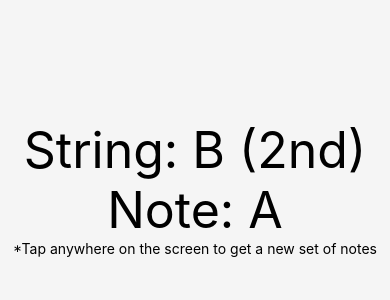
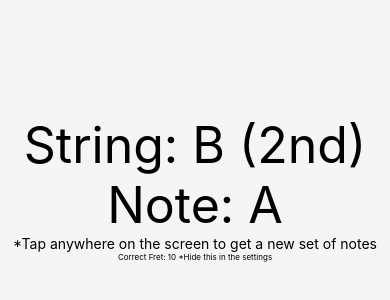
Before and after one commit to Brandon205/guitario, a React Native app: screen / in a window 390 px wide. Shown: the part 234-534 px from the top of the page. Built offline with nearby package versions, Linux system fonts and the light colour scheme.

Commit message:
Made a correct fret function

```diff
--- a/components/Notes.js
+++ b/components/Notes.js
@@ -1,9 +1,12 @@
 import React, { useState, useEffect} from 'react'
 import { View, Text, Platform, StyleSheet, Dimensions} from 'react-native'
+// import frets from './components/frets.json';
+const frets = require('./frets.json')
 
 export default function Notes() {
     const [note, setNote] = useState(undefined)
     const [string, setString] = useState(undefined)
+    const [answer, setAnswer] = useState(undefined)
 
     useEffect(() => {
         if (Platform.OS === 'web') {
@@ -21,29 +24,29 @@ export default function Notes() {
     }, [])
 
     let createNote = () => {
-        let tempNote = Math.floor(Math.random() * 7)
-        let tempString = Math.floor(Math.random() * 6)
+        let tempNote = (Math.floor(Math.random() * 7)).toString()
+        let tempString = (Math.floor(Math.random() * 6)).toString()
 
         switch (tempNote) {
-            case 0:
+            case "0":
                 setNote("A")
                 break;
-            case 1:
+            case "1":
                 setNote("B")
                 break;
-            case 2:
+            case "2":
                 setNote("C")
                 break;
-            case 3:
+            case "3":
                 setNote("D")
                 break;
-            case 4:
+            case "4":
                 setNote("E")
                 break;
-            case 5:
+            case "5":
                 setNote("F")
                 break;
-            case 6:
+            case "6":
                 setNote("G")
                 break;
             default:
@@ -51,27 +54,29 @@ export default function Notes() {
         }
 
         switch (tempString) {
-            case 0:
+            case "0":
                 setString("E (6th)")
                 break;
-            case 1:
+            case "1":
                 setString("A (5th)")
                 break;
-            case 2:
+            case "2":
                 setString("D (4th)")
                 break;
-            case 3:
+            case "3":
                 setString("G (3rd)")
                 break;
-            case 4:
+            case "4":
                 setString("B (2nd)")
                 break;
-            case 5:
+            case "5":
                 setString("e (1st)")
                 break;
             default:
                 setString("Uh oh, this should be a string...")
         }
+
+        setAnswer(frets[tempString][tempNote])
     }
 
     return (
@@ -79,6 +84,7 @@ export default function Notes() {
             <Text style={styles.noteText}>String: {string}</Text>
             <Text style={styles.noteText}>Note: {note}</Text>
             <Text style={{color: 'black'}}>*Tap anywhere on the screen to get a new set of notes</Text>
+            <Text style={styles.answer}>Correct Fret: {answer} *Hide this in the settings</Text>
         </View>
     )
 }
@@ -96,5 +102,8 @@ const styles = StyleSheet.create({
     noteText: {
         fontSize: 50,
         color: 'black'
+    },
+    answer: {
+        fontSize: 8
     }
 })
--- /dev/null
+++ b/components/frets.json
@@ -0,0 +1,56 @@
+{
+   "0": {
+       "0": "5",
+       "1": "7",
+       "2": "8",
+       "3": "10",
+       "4": "12",
+       "5": "1",
+       "6": "3"
+   },
+   "1": {
+       "0": "12",
+       "1": "2",
+       "2": "3",
+       "3": "5",
+       "4": "7",
+       "5": "9",
+       "6": "10"
+   },
+   "2": {
+       "0": "7",
+       "1": "9",
+       "2": "10",
+       "3": "12",
+       "4": "2",
+       "5": "3",
+       "6": "5"
+   },
+   "3": {
+       "0": "2",
+       "1": "4",
+       "2": "5",
+       "3": "7",
+       "4": "9",
+       "5": "10",
+       "6": "12"
+   },
+   "4": {
+       "0": "10",
+       "1": "12",
+       "2": "1",
+       "3": "3",
+       "4": "5",
+       "5": "6",
+       "6": "8"
+   },
+   "5": {
+       "0": "5",
+       "1": "7",
+       "2": "8",
+       "3": "10",
+       "4": "12",
+       "5": "1",
+       "6": "3"
+   }
+}
```
